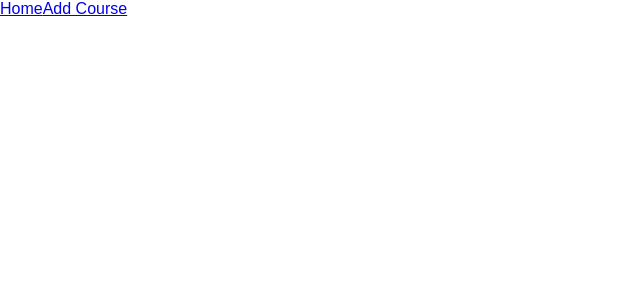
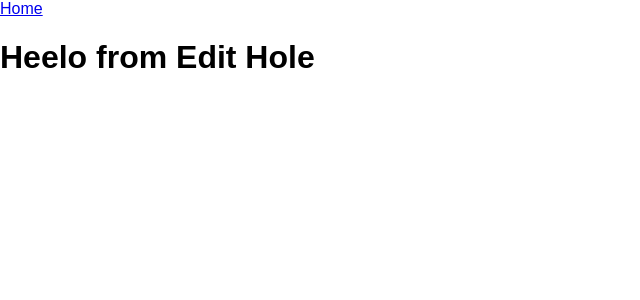
Before and after one commit to ejjonzey/Chain-Bangers, a React (Create React App) app in the folder client/: page /EditHole in a window 1280 px wide. Shown: the top 300 px of the page, without its empty margins (0-640 px from the left). Built offline with nearby package versions, Linux system fonts and the light colour scheme.

Commit message:
routes are set-up for all now know components.

```diff
--- a/client/src/App.js
+++ b/client/src/App.js
@@ -4,6 +4,7 @@ import { BrowserRouter as Router, Route, Link } from "react-router-dom";
 import Home from './components/Home';
 import Course from './components/Course';
 import AddCourse from './components/AddCourse';
+import EditHole from './components/EditHole';
 
 
 class App extends Component {
@@ -13,11 +14,12 @@ class App extends Component {
         <div>
           <div>
             <Link to='/'>Home</Link>
-            <Link to='/AddCourse'>Add Course</Link>
           </div>
           <div>
             <Route exact path="/" component={Home}/>
             <Route  path="/AddCourse" component={AddCourse}/>
+            <Route path="/Course" component={Course}/>
+            <Route path="/EditHole" component={EditHole}/>
           </div>
         </div>
         </Router>
--- a/client/src/components/AddCourse.js
+++ b/client/src/components/AddCourse.js
@@ -1,4 +1,5 @@
 import React, { Component } from 'react';
+import {Link}from 'react-router-dom';
 
 class AddCourse extends Component {
     render() {
@@ -7,6 +8,7 @@ class AddCourse extends Component {
                <div>
                <h1>Hello from Add course</h1>
                </div>
+               <Link to='/EditHole'>Edit Hole</Link>
             </div>
         );
     }
--- a/client/src/components/EditHole.js
+++ b/client/src/components/EditHole.js
@@ -4,7 +4,9 @@ class EditHole extends Component {
     render() {
         return (
             <div>
-
+                <div>
+                    <h1>Heelo from Edit Hole</h1>
+                </div>
             </div>
         );
     }
--- a/client/src/components/Home.js
+++ b/client/src/components/Home.js
@@ -3,17 +3,15 @@ import {Link}from 'react-router-dom';
 import styled from 'styled-components';
 
 class Home extends Component {
-    constructor(){
-        super();
-        this.state
-    }
     render() {
         return (
             <div>
                 <div>
                     <h1>Chain Bangers</h1>
+                </div>
 
-                </div>
+                <Link to='/AddCourse'>Add Course</Link>
+
             </div>
         );
     }
```
Also changed, not shown: 1 other file (tests, documents, lock files or other folders).
